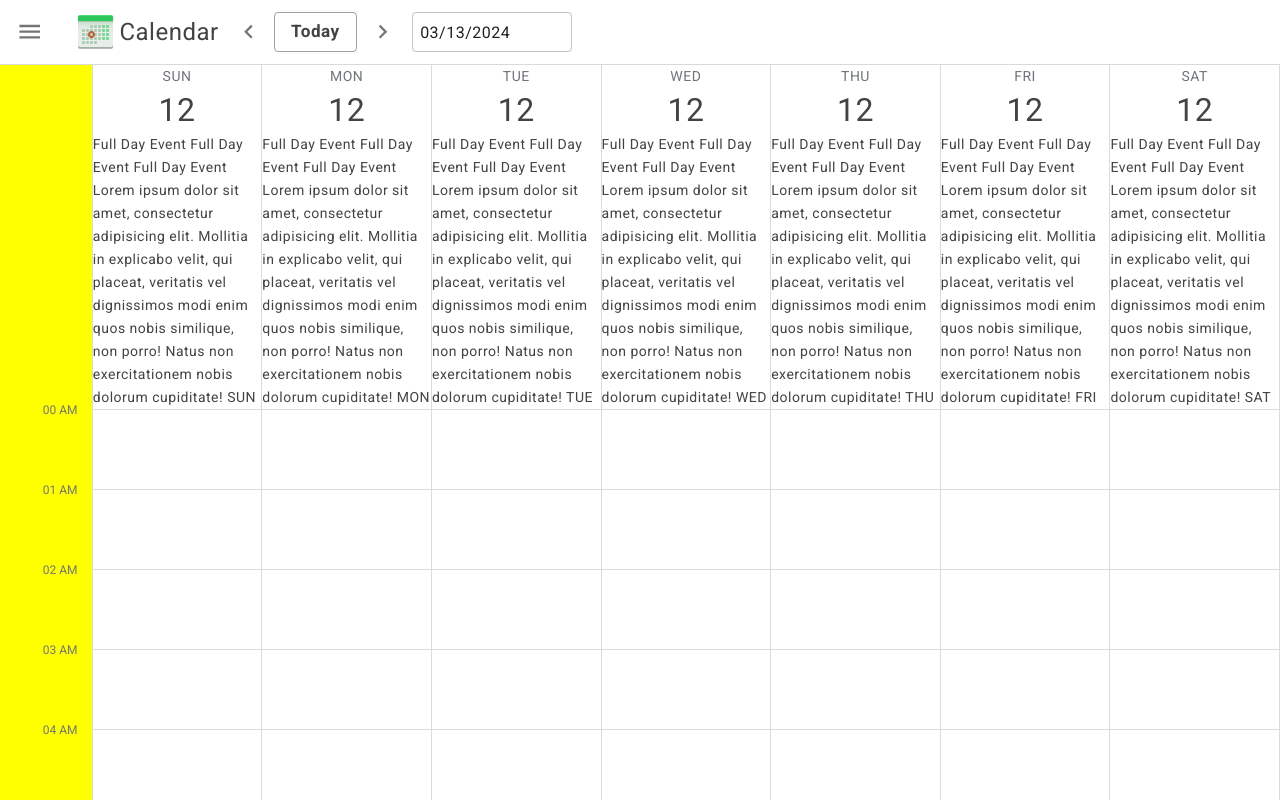
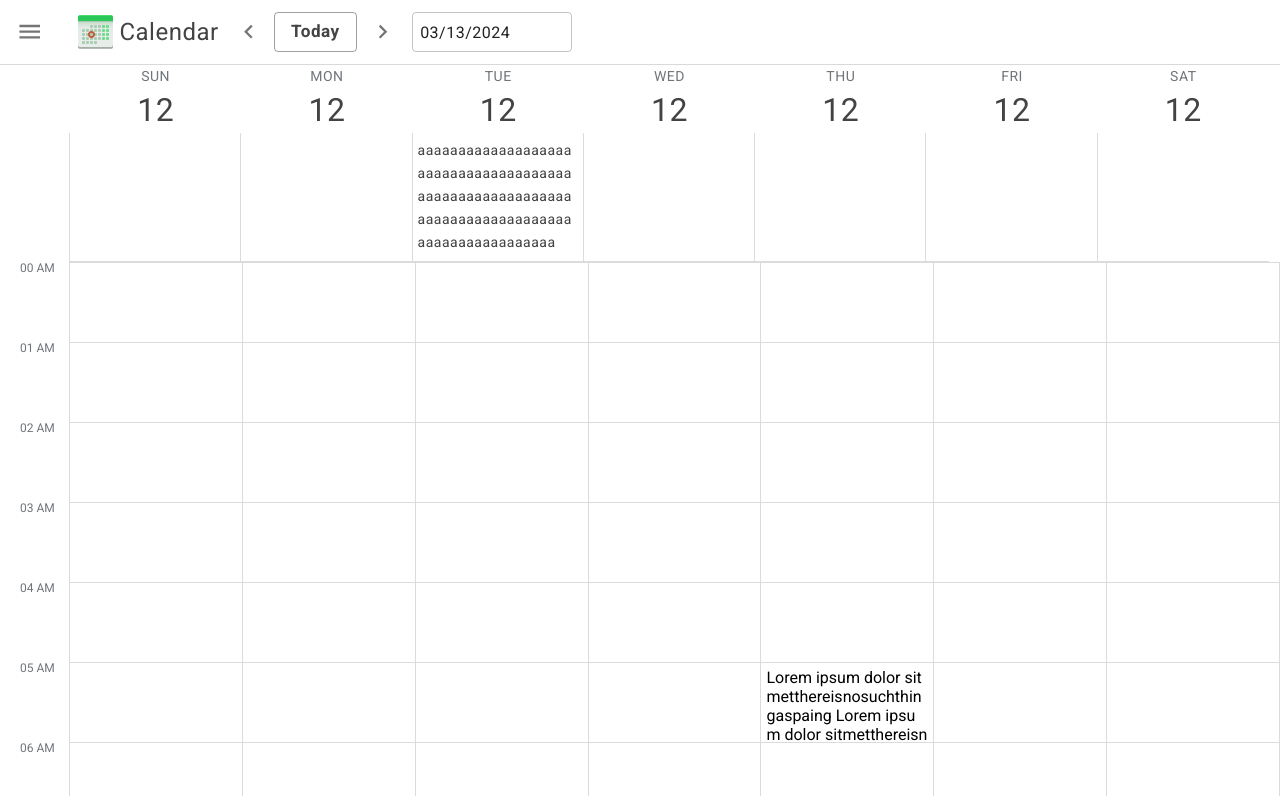
Before and after one commit to raselkarim7/calendar-event-management, a React (Vite) app in the folder packages/frontend/: page / in a window 1280 px wide. Built offline with nearby package versions, Linux system fonts and the light colour scheme.

Commit message:
frontend: calernder full day border added based on sidebar on off

```diff
--- a/packages/frontend/src/components/Calendar/Calendar.tsx
+++ b/packages/frontend/src/components/Calendar/Calendar.tsx
@@ -1,35 +1,84 @@
 import { styled } from '@mui/material';
 import EachDay from './EachDay';
 import { SEVEN_DAYS } from '@/utils';
+import DaysHeader from './DaysHeader';
+import { useEffect, useRef, useState } from 'react';
 
-const StyledContainer = styled('div')(() => ({
-  display: 'flex',
-  width: '100%',
+const StyledDaysHeaderContainer = styled('div')(() => ({
+  width: 'calc(100% - 70px - 11px)', // 11px is thin scrollbar width.
+  marginLeft: '70px',
 }));
 
-const StyledTimeIndicator = styled('div')(() => ({
-  display: 'flex',
-  background: 'yellow',
-  width: '100px',
+const StyledDaysContainer = styled('div')(() => ({
+  width: '100%',
+  padding: '0px 0px 2px 0px',
+  // height: 'calc(100vh - 212px - 4px)',
+  height: '200px',
+  overflowY: 'scroll',
+  scrollbarWidth: 'thin',
 }));
 
 const StyledDays = styled('div')(() => ({
   display: 'flex',
-  width: '100%',
+  width: 'calc(100% - 70px)',
+  marginLeft: '70px',
 }));
 
 const Calendar = () => {
+  const headerRef = useRef<HTMLDivElement>(null);
+  const calendarRef = useRef<HTMLDivElement>(null);
+  const [previousSidebarWidth, setPreviousSidebarWidth] = useState(0);
+  const [fullDayEventsContainerHeight, setFullDayEventsContainerHeight] = useState(0);
+
+  // calculated the height of the DyasHeader container based on Calendear Date + full day events height after rending.
+  // and that based on that height, we set the height of calenderRef
+  useEffect(() => {
+    if (!headerRef.current) return;
+    const resizeObserver = new ResizeObserver(() => {
+      // Do what you want to do when the size of the element changes
+      if (headerRef.current && calendarRef.current) {
+        const { offsetHeight, offsetTop } = headerRef.current;
+        const calenderTopBottomPadding = 4;
+        const upperPixel = offsetHeight + offsetTop + calenderTopBottomPadding;
+        calendarRef.current.style.height = `calc(100vh - ${upperPixel}px)`;
+        if (fullDayEventsContainerHeight === 0) {
+          setFullDayEventsContainerHeight(Math.abs(offsetHeight - offsetTop));
+        }
+      }
+    });
+    resizeObserver.observe(headerRef.current);
+    return () => resizeObserver.disconnect(); // clean up
+  }, [fullDayEventsContainerHeight]);
+
+  // Detetc if the sidebar is visible or not. And based on that it resets the fullDayEventsContainerHeight
+  useEffect(() => {
+    const sidebar = document.getElementById('calendar-sidebar');
+    if (!sidebar) return;
+    const resizeObserver = new ResizeObserver(() => {
+      if (previousSidebarWidth !== sidebar.clientWidth) {
+        setPreviousSidebarWidth(sidebar.clientWidth);
+        setFullDayEventsContainerHeight(0);
+      }
+    });
+    resizeObserver.observe(sidebar);
+    // eslint-disable-next-line
+    return () => resizeObserver.disconnect(); // clean up
+  }, [previousSidebarWidth]);
+
   return (
-    <div style={{ width: '100%' }}>
-      <StyledContainer>
-        <StyledTimeIndicator></StyledTimeIndicator>
+    <>
+      <StyledDaysHeaderContainer ref={headerRef}>
+        <DaysHeader fullDayEventsContainerHeight={fullDayEventsContainerHeight} />
+      </StyledDaysHeaderContainer>
+
+      <StyledDaysContainer ref={calendarRef}>
         <StyledDays>
           {SEVEN_DAYS.map((day, index) => (
             <EachDay key={day} columnIndex={index} dayName={day} />
           ))}
         </StyledDays>
-      </StyledContainer>
-    </div>
+      </StyledDaysContainer>
+    </>
   );
 };
 
--- /dev/null
+++ b/packages/frontend/src/components/Calendar/DaysHeader.tsx
@@ -0,0 +1,70 @@
+import { customColors } from '@/configs';
+import { SEVEN_DAYS } from '@/utils';
+import { Typography, styled } from '@mui/material';
+
+interface StyledFullDayEventsContainerOwnerStateInterface {
+  minHeight: number;
+}
+
+const StyledDaysHeaderContainer = styled('div')(() => ({
+  display: 'flex',
+}));
+
+const StyledDayLabelAndFullDayContainer = styled('div')(() => ({
+  display: 'flex',
+  flexDirection: 'column',
+  flexGrow: 1,
+  flexShrink: 1,
+  flexBasis: 0,
+}));
+
+const StyledDayLabel = styled('div')(() => ({
+  display: 'flex',
+  flexDirection: 'column',
+  justifyContent: 'center',
+  alignItems: 'center',
+}));
+
+const StyledFullDayEventsContainer = styled('div')<{ ownerState: StyledFullDayEventsContainerOwnerStateInterface }>(
+  ({ ownerState, theme }) => ({
+    display: 'flex',
+    flexDirection: 'column',
+    justifyContent: 'center',
+    alignItems: 'center',
+    minHeight: ownerState.minHeight ? `${ownerState.minHeight}px` : '20px',
+    borderLeft: `1px solid ${theme.app.color.moonMist}`,
+    borderBottom: `1px solid ${theme.app.color.moonMist}`,
+    marginLeft: '-1px',
+  }),
+);
+interface PropsInterface {
+  fullDayEventsContainerHeight: number;
+}
+const DaysHeader = ({ fullDayEventsContainerHeight }: PropsInterface) => {
+  return (
+    <StyledDaysHeaderContainer>
+      {SEVEN_DAYS.map((dayName, index) => (
+        <StyledDayLabelAndFullDayContainer key={dayName}>
+          <StyledDayLabel>
+            <Typography variant='body1' color={customColors.paleSky}>
+              {' '}
+              {dayName}{' '}
+            </Typography>
+            <Typography variant='h3'> 12 </Typography>
+          </StyledDayLabel>
+          <StyledFullDayEventsContainer ownerState={{ minHeight: fullDayEventsContainerHeight }}>
+            {dayName === 'TUE' && (
+              <Typography variant='body1' padding={'5px'} style={{ wordBreak: 'break-all' }}>
+                {index % 2 === 0
+                  ? 'aaaaaaaaaaaaaaaaaaaaaaaaaaaaaaaaaaaaaaaaaaaaaaaaaaaaaaaaaaaaaaaaaaaaaaaaaaaaaaaaaaaaaaaaaaaaa'
+                  : 'eeeeeeeeeeeeeeeeeeeaaaaaaaaaaaaaaaaaaaaaaaaeeeeeeeeeeeeeeeeeeeeeeeeeeeeeeeeeeeeeeeeeeeeeeeeee'}
+              </Typography>
+            )}
+          </StyledFullDayEventsContainer>
+        </StyledDayLabelAndFullDayContainer>
+      ))}
+    </StyledDaysHeaderContainer>
+  );
+};
+
+export default DaysHeader;
--- a/packages/frontend/src/components/Calendar/EachDay.tsx
+++ b/packages/frontend/src/components/Calendar/EachDay.tsx
@@ -1,13 +1,12 @@
-import { customColors } from '@/configs';
 import { DayNameType } from '@/types';
-// import { scrollBarStyleThin } from '@/utils';
-import { Typography, styled } from '@mui/material';
+
+import { styled } from '@mui/material';
 
 interface TimeIndicatorOwerStateInterface {
   hour: number;
 }
 const StyledTimeIndicator = styled('div')<{ ownerState: TimeIndicatorOwerStateInterface }>(({ theme, ownerState }) => ({
-  marginTop: '-10px',
+  marginTop: '-5px',
   '&::before': {
     color: theme.app.color.paleSky,
     content: `'${ownerState.hour.toString().padStart(2, '0')} ${ownerState.hour < 12 ? 'AM' : 'PM'}'`,
@@ -21,7 +20,7 @@ interface DayContainerOwerStateInterface {}
 const StyledEachDayContainer = styled('div')<{ ownerState: DayContainerOwerStateInterface }>(({ theme }) => ({
   border: '1px solid',
   borderColor: theme.app.color.moonMist,
-  display: 'table',
+  display: 'flex',
   flexDirection: 'column',
   flexGrow: 1,
   flexShrink: 1,
@@ -30,38 +29,15 @@ const StyledEachDayContainer = styled('div')<{ ownerState: DayContainerOwerState
   margin: '-1px 0 0 -1px', // BorderCollapse
 }));
 
-const StyledDayLabel = styled('div')(() => ({
-  display: 'flex',
-  flexDirection: 'column',
-  justifyContent: 'center',
-  alignItems: 'center',
-}));
-
-const StyledFullDayEventsContainer = styled('div')(() => ({
-  display: 'flex',
-  flexDirection: 'column',
-  justifyContent: 'center',
-  alignItems: 'center',
-  minHeight: '20px',
-}));
-
 const StyledHourlyEventContainer = styled('div')(({ theme }) => ({
   borderTop: '1px solid',
   borderColor: theme.app.color.moonMist,
   height: '80px',
-  // overflowY: 'auto',
+  overflowY: 'auto',
   width: '100%',
   wordBreak: 'break-all',
   padding: '5px',
   scrollbarWidth: 'thin',
-}));
-
-const StyledCalendarContainer = styled('div')(() => ({
-  // marginTop: '68px'
-  // borderTop: '1px solid',
-  // borderColor: theme.app.color.moonMist,
-  // height: 'calc(100vh - var(--navbar-height) - 70px)',
-  // overflowY: 'auto'
 }));
 
 interface PropsInterface {
@@ -74,22 +50,6 @@ const EachDay = ({ dayName }: PropsInterface) => {
   return (
     <>
       <StyledEachDayContainer ownerState={{ hour: 1 }}>
-        <StyledDayLabel>
-          <Typography variant='body1' color={customColors.paleSky}>
-            {' '}
-            {dayName}{' '}
-          </Typography>
-          <Typography variant='h3'> 12 </Typography>
-        </StyledDayLabel>
-        <StyledCalendarContainer>
-          <StyledFullDayEventsContainer>
-            <Typography variant='body1'>
-              {' '}
-              Full Day Event Full Day Event Full Day Event Lorem ipsum dolor sit amet, consectetur adipisicing elit.
-              Mollitia in explicabo velit, qui placeat, veritatis vel dignissimos modi enim quos nobis similique, non
-              porro! Natus non exercitationem nobis dolorum cupiditate! {dayName}{' '}
-            </Typography>
-          </StyledFullDayEventsContainer>
         {twentyFourHours.map(hour => (
           <div style={{ display: 'flex', width: '100%' }} key={hour}>
             {dayName === 'SUN' && <StyledTimeIndicator ownerState={{ hour: hour }}></StyledTimeIndicator>}
@@ -109,7 +69,6 @@ const EachDay = ({ dayName }: PropsInterface) => {
             </StyledHourlyEventContainer>
           </div>
         ))}
-        </StyledCalendarContainer>
       </StyledEachDayContainer>
     </>
   );
--- a/packages/frontend/src/components/Calendar/HourlyEvents.tsx
+++ b/packages/frontend/src/components/Calendar/HourlyEvents.tsx
@@ -1,5 +1,3 @@
-import React from 'react';
-
 const HourlyEvents = () => {
   return <div></div>;
 };
--- a/packages/frontend/src/components/sidebar/Sidebar.tsx
+++ b/packages/frontend/src/components/sidebar/Sidebar.tsx
@@ -21,9 +21,12 @@ const StyledStaticDatePicker = styled(StaticDatePicker)(() => ({
   },
 }));
 
-const Sidebar = () => {
+interface PropsInterface {
+  showSidebar: boolean;
+}
+const Sidebar = ({ showSidebar }: PropsInterface) => {
   return (
-    <StyledDiv>
+    <StyledDiv id='calendar-sidebar' style={{ display: showSidebar ? 'block' : 'none' }}>
       <LocalizationProvider dateAdapter={AdapterDayjs}>
         <StyledStaticDatePicker
           defaultValue={dayjs('2022-04-17')}
--- a/packages/frontend/src/layouts/BaseLayout.tsx
+++ b/packages/frontend/src/layouts/BaseLayout.tsx
@@ -33,7 +33,7 @@ const BaseLayout = ({ children }: LayoutInterface) => {
         }}
       />
       <StyledMainDiv>
-        {showSidebar && <Sidebar />}
+        {<Sidebar showSidebar={showSidebar} />}
         <StyledChildrenContainer ownerState={{ sidebarOpen: showSidebar }}>{children}</StyledChildrenContainer>
       </StyledMainDiv>
     </ThemeProvider>
```
Also changed, not shown: packages/frontend/.eslintrc.json. Lines whose indentation alone changed are shown as unchanged.
